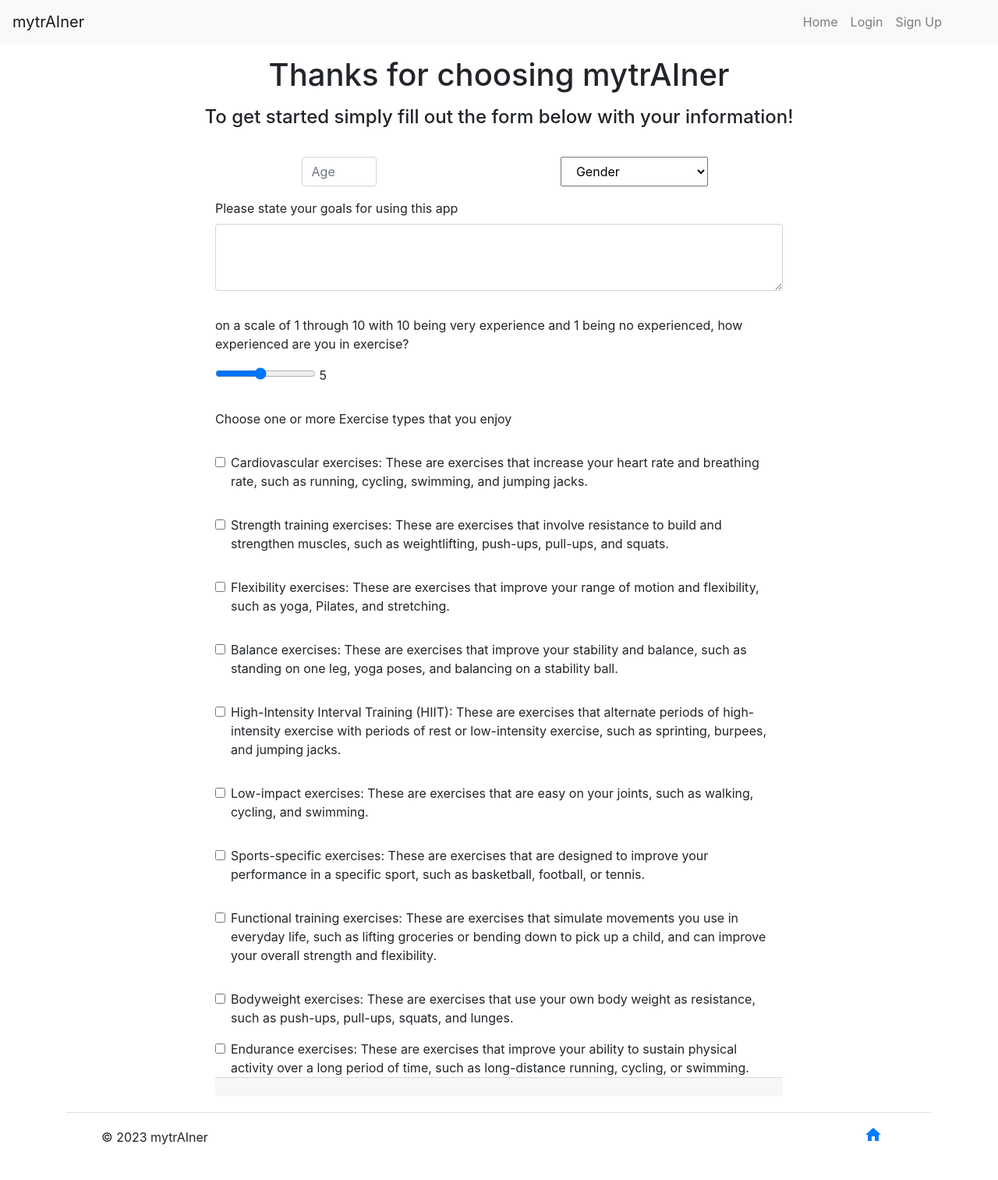
After one commit to MDoswell/2800-202310-BBY15, a Node server app: page /setup in a window 1280 px wide. The commit adds this page. Shown: the whole page at 78% size. Run offline with Node 20, Linux system fonts and the light colour scheme; some libraries are stand-ins or nearby versions.

Commit message:
rough out line of first time set up questionnaire

```diff
--- a/index.js
+++ b/index.js
@@ -70,6 +70,7 @@ app.use('/login/submit', require('./routes/loginSubmit')); // post
 app.use('/logout', require('./routes/logout'));
 app.use('/profile', require('./routes/profile'));
 app.use('/openai', require('./routes/openaiRoute'));
+app.use('/setup', require('./routes/firstTimeSetup'));
 app.use('*', require('./routes/error404'));
 // Once connectDB is resolved by connecting to the MongoDB databases, start the server.
 connectDB.then(() => {
--- a/public/js/sessionValidation.js
+++ b/public/js/sessionValidation.js
@@ -1,20 +1,16 @@
 // Enable session validation as middleware to use in route handlers.
 function isValidSession(req) {
     if (req.session.authenticated) {
-        console.log('Valid session.');
         return true;
     }
-    console.log('Invalid session.');
     return false;
 };
 
 function sessionValidation(req, res, next) {
     if (isValidSession(req)) {
-        console.log('Continuing valid session...');
         next();
     }
     else {
-        console.log('Redirecting invalid session...')
         res.redirect('/');
     }
 };
--- a/routes/firstTimeSetup.js
+++ b/routes/firstTimeSetup.js
@@ -0,0 +1,9 @@
+// Load modules below.
+const { router } = require('../config/dependencies');
+
+// Route below.
+router.get('/setup', (req, res) => {
+    res.render("setup");
+});
+
+module.exports = router;
--- /dev/null
+++ b/views/setup.ejs
@@ -0,0 +1,114 @@
+<%- include("templates/header")%>
+<div class="">
+    <h1 class="fw-bold text-center my-3">Thanks for choosing mytrAIner</h1>
+    <h4 class="fw-bold text-center my-3">To get started simply fill out the form below with your information!</h4>
+    <div class="card-body" style="width:60vw; margin:0 auto;">
+        <div class="row grid">
+            <div class="col-2 g-start-8" style="margin: 0 auto">
+              <input type="number" class="form-control" placeholder="Age" aria-label="Age">
+            </div>
+
+                <select class="form-select col-3" style="margin: 0 auto" aria-label="Defa3lt select example">
+                    <option selected>Gender</option>
+                    <option value="1">Male</option>
+                    <option value="2">Female</option>
+                    <option value="3">Rather not say</option>
+                  </select>
+
+          </div>
+
+
+            <div class="my-3">
+                <label for="exampleFormControlTextarea1" class="form-label">Please state your goals for using this app</label>
+                <textarea class="form-control" id="exampleFormControlTextarea1" rows="3"></textarea>
+            </div>
+
+            <div class="py-3">
+                <p class="fw-bold">on a scale of 1 through 10 with 10 being very experience and 1 being no experienced, how experienced are you in exercise?</p>
+
+                <input type="range" value="5" min="1" max="10" oninput="this.nextElementSibling.value = this.value">
+                <output id="experience">5</output>
+            </div>
+
+            <div>
+                <h4 class="fw-bold text-center mt-3"></h4>
+
+                  <p class="fw-bold">Choose one or more Exercise types that you enjoy</p>
+                  <div class="form-check py-3">
+                    <input class="form-check-input" type="checkbox" value="" id="flexCheckDefault" />
+                    <label class="form-check-label" for="flexCheckDefault">
+                        Cardiovascular exercises: These are exercises that increase your heart rate and breathing rate, such as running, cycling, swimming, and jumping jacks.
+                    </label>
+                  </div>
+
+                  <!-- Checked checkbox -->
+                  <div class="form-check py-3">
+                    <input class="form-check-input" type="checkbox" value="" id="flexCheckDefault2" />
+                    <label class="form-check-label" for="flexCheckDefault2">
+                        Strength training exercises: These are exercises that involve resistance to build and strengthen muscles, such as weightlifting, push-ups, pull-ups, and squats.
+                    </label>
+                  </div>
+
+                  <!-- Checked checkbox -->
+                  <div class="form-check py-3">
+                    <input class="form-check-input" type="checkbox" value="" id="flexCheckDefault3" />
+                    <label class="form-check-label" for="flexCheckDefault3">
+                        Flexibility exercises: These are exercises that improve your range of motion and flexibility, such as yoga, Pilates, and stretching.
+                    </label>
+                  </div>
+
+                  <div class="form-check py-3">
+                    <input class="form-check-input" type="checkbox" value="" id="flexCheckDefault3" />
+                    <label class="form-check-label" for="flexCheckDefault3">
+                        Balance exercises: These are exercises that improve your stability and balance, such as standing on one leg, yoga poses, and balancing on a stability ball.
+                    </label>
+                  </div>
+
+                  <div class="form-check py-3">
+                    <input class="form-check-input" type="checkbox" value="" id="flexCheckDefault3" />
+                    <label class="form-check-label" for="flexCheckDefault3">
+                        High-Intensity Interval Training (HIIT): These are exercises that alternate periods of high-intensity exercise with periods of rest or low-intensity exercise, such as sprinting, burpees, and jumping jacks.
+                    </label>
+                  </div>
+
+                  <div class="form-check py-3">
+                    <input class="form-check-input" type="checkbox" value="" id="flexCheckDefault3" />
+                    <label class="form-check-label" for="flexCheckDefault3">
+                        Low-impact exercises: These are exercises that are easy on your joints, such as walking, cycling, and swimming.
+                    </label>
+                  </div>
+
+                  <div class="form-check py-3">
+                    <input class="form-check-input" type="checkbox" value="" id="flexCheckDefault3" />
+                    <label class="form-check-label" for="flexCheckDefault3">
+                        Sports-specific exercises: These are exercises that are designed to improve your performance in a specific sport, such as basketball, football, or tennis.
+                    </label>
+                  </div>
+
+                  <div class="form-check py-3">
+                    <input class="form-check-input" type="checkbox" value="" id="flexCheckDefault3" />
+                    <label class="form-check-label" for="flexCheckDefault3">
+                        Functional training exercises: These are exercises that simulate movements you use in everyday life, such as lifting groceries or bending down to pick up a child, and can improve your overall strength and flexibility.
+                    </label>
+                  </div>
+
+                  <div class="form-check py-3">
+                    <input class="form-check-input" type="checkbox" value="" id="flexCheckDefault3" />
+                    <label class="form-check-label" for="flexCheckDefault3">
+                        Bodyweight exercises: These are exercises that use your own body weight as resistance, such as push-ups, pull-ups, squats, and lunges.
+                    </label>
+                  </div>
+
+                  <div class="form-check">
+                    <input class="form-check-input" type="checkbox" value="" id="flexCheckDefault3" />
+                    <label class="form-check-label" for="flexCheckDefault3">
+                        Endurance exercises: These are exercises that improve your ability to sustain physical activity over a long period of time, such as long-distance running, cycling, or swimming.
+                    </label>
+                  </div>
+
+              </div>
+
+        <div class="card-footer text-end"></div>
+    </div>
+  </div>
+<%- include("templates/footer")%>
--- a/views/templates/footer.ejs
+++ b/views/templates/footer.ejs
@@ -1,5 +1,5 @@
 </body>
-<div class="container d-flex flex-column min-vh-100">
+<div class="container d-flex flex-column">
     <footer
         class="footer mt-auto py-3 border-top d-flex flex-wrap justify-content-between align-items-center py-3 my-4 border-top">
         <div class="col-md-4 d-flex align-items-center">
@@ -27,5 +27,5 @@
 <script src="https://cdn.jsdelivr.net/npm/bootstrap@4.3.1/dist/js/bootstrap.min.js"
     integrity="sha384-JjSmVgyd0p3pXB1rRibZUAYoIIy6OrQ6VrjIEaFf/nJGzIxFDsf4x0xIM+B07jRM"
     crossorigin="anonymous"></script>
-
+    <script src="https://cdn.jsdelivr.net/npm/bootstrap@5.3.0-alpha3/dist/js/bootstrap.bundle.min.js%22%3E</script>
 </html>
```
